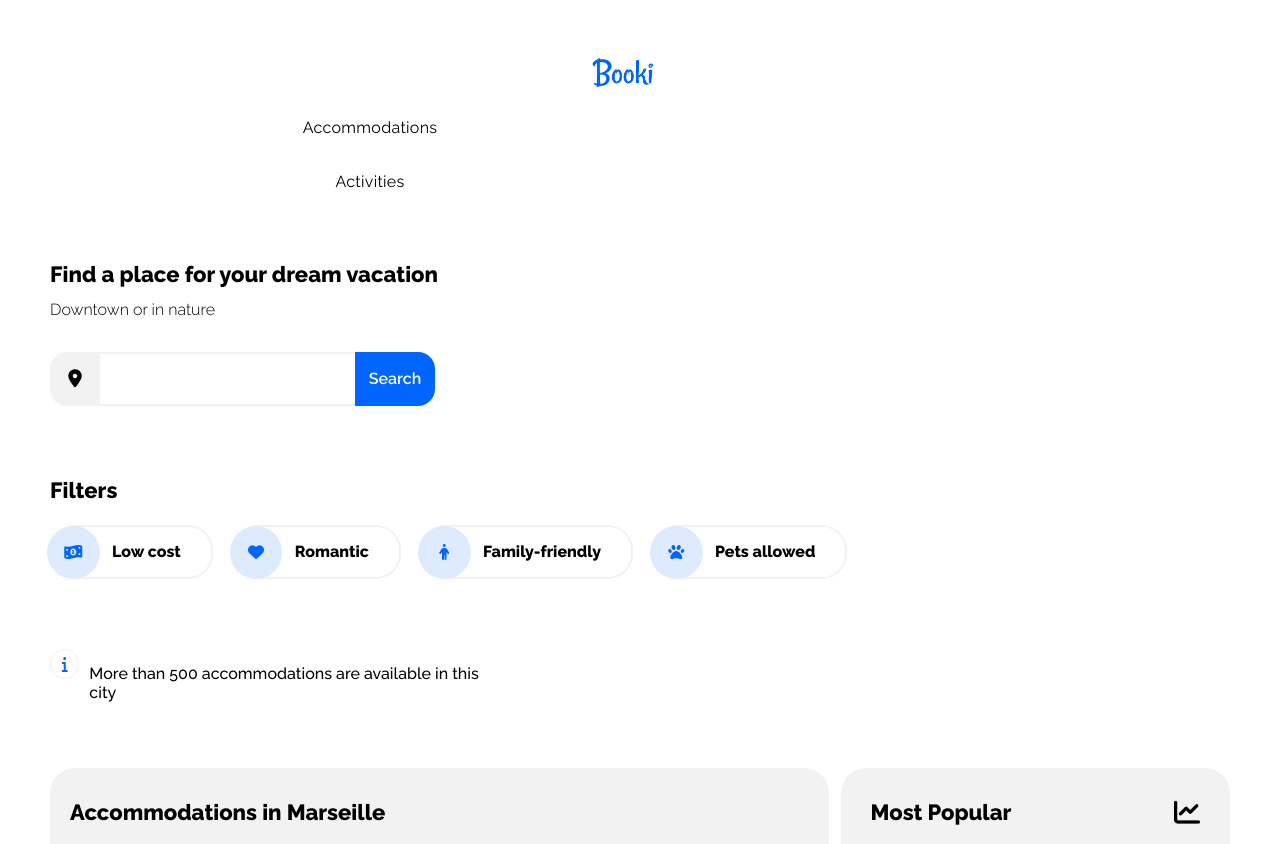
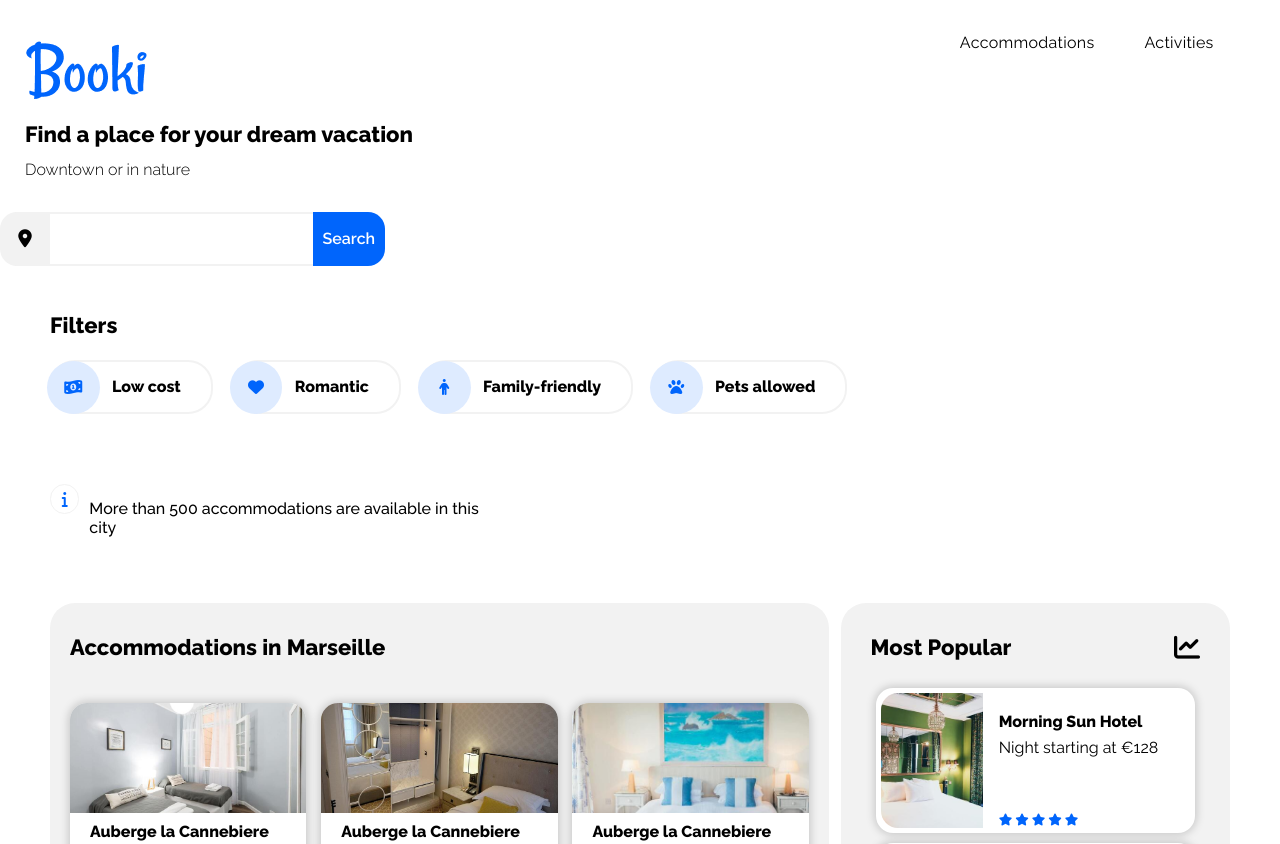
Before and after one commit to QuentinGibson/project-2-openclassrom, a website: page index.html in a window 1280 px wide. Shown: the top 844 px of the page. Drawn offline with nearby package versions, Linux system fonts and the light colour scheme.

Commit message:
repair desktop version of website

```diff
--- a/css/cta.css
+++ b/css/cta.css
@@ -1,10 +1,10 @@
 @media screen and (min-width: 768px) and (max-width: 992px) {
 
-  .cta .searchbar-container__top.searchbar-container__top.searchbar-container__top {
+  #cta .searchbar-container__top.searchbar-container__top.searchbar-container__top {
     justify-content: center;
   }
 
-  .cta .content-container {
+  #cta .cta__action-phrase {
     text-align: center;
   }
 
@@ -13,36 +13,36 @@
   }
 }
 @media screen and (min-width: 768px) {
-  .cta .searchbar-container.searchbar-container {
+  #cta .searchbar-container.searchbar-container {
     width: 385px;
   }
 
-  .cta .searchbar-search-text.searchbar-search-text {
+  #cta .searchbar-search-text.searchbar-search-text {
     display: inline;
   }
 
-  .cta .searchbar-container__top.searchbar-container__top {
+  #cta .searchbar-container__top.searchbar-container__top {
     justify-content: flex-start;
   }
 
-  .cta .fas.fa-search {
+  #cta .fas.fa-search {
     display: none;
   }
 
-  .cta .searchbar-search-text {
+  #cta .searchbar-search-text {
     color: white;
     font-size: 16px;
     font-weight: 600;
     font-family: 'Raleway', sans-serif;
   }
 
-  .cta .search-icon-container.primary-background.primary-background {
+  #cta .search-icon-container.primary-background.primary-background {
     border-radius: 0 17px 17px 0;
     width: 80px;
     height: 100%;
   }
 }
-.cta .content-header {
+#cta .content-header {
   margin: 0;
   margin-bottom: 12px;
   font-size: 22px;
@@ -51,16 +51,16 @@
   font-family: 'Raleway', sans-serif;
 }
 
-.cta .searchbar-container__top {
+#cta .searchbar-container__top {
   display: flex;
   justify-content: center;
 }
 
-.cta .searchbar-search-text {
+#cta .searchbar-search-text {
   display:none;
 }
 
-.cta .content-sub {
+#cta .content-sub {
   margin: 0;
   margin-bottom: 32px;
   font-weight: 300;
@@ -68,7 +68,7 @@
   font-family: 'Raleway', sans-serif;
 }
 
-.cta .searchbar-container {
+#cta .searchbar-container {
   border-radius: 17px;
   position: relative;
   display: flex;
@@ -100,7 +100,7 @@
   margin-left: 15px;
 }
 
-.cta .location-icon {
+#cta .location-icon {
   position: absolute;
   display: inline-flex;
   left: 0;
@@ -136,7 +136,7 @@
     font-weight: bold;
 }
 
-.cta .search-icon-container {
+#cta .search-icon-container {
   position: relative;
   display: inline-flex;
   display: flex;
--- a/css/header.css
+++ b/css/header.css
@@ -1,7 +1,8 @@
 .navigation-text:hover {
     color: var(--primary)
 }
-.header__logo-container {
+
+.header__logo {
     display: flex;
     padding-top: 25px;
     justify-content: center;
@@ -13,7 +14,11 @@
     width: 96px;
 }
 
-nav {
+ul {
+    display: flex;
+}
+
+nav .container {
     display:  flex;
     flex-direction: row;
     list-style: none;
@@ -47,7 +52,8 @@ nav .active {
 }
 
 @media screen and (min-width: 992px) {
-    .header {
+
+    header .container {
         display: flex;
         justify-content: space-between;
     }
--- a/index.html
+++ b/index.html
@@ -18,16 +18,14 @@
 
 <body>
   <header>
-        <div class="section-container">
-            <div class="header">
     <div class="container">
-                    <div class="header__logo-container">
+      <div class="header__logo">
         <a href="#">
-                            <img src="./images/logo/Booki.png" alt="Booki Logo" class="logo">
+          <img src="./images/logo/Booki.png" alt="Booki Logo" class="header__logo-image">
         </a>
       </div>
       <nav>
-                        <ul class="container">
+        <ul>
           <li class="active list-item">
             <a href="#accommodations" class="navigation-text">Accommodations</a>
           </li>
@@ -37,15 +35,14 @@
         </ul>
       </nav>
     </div>
-            </div>
-        </div>
   </header>
   <main>
-        <section class="cta" id="cta">
-            <div class="section-container">
-                <div class="content-container">
+    <section id="cta">
+      <div class="cta__action-phrase">
+        <div class="container">
           <h3 class="content-header">Find a place for your dream vacation</h3>
           <h4 class="content-sub">Downtown or in nature</h4>
+        </div>
       </div>
       <div class="searchbar-container__top">
         <div class="searchbar-container">
@@ -137,8 +134,8 @@
           <div class="hotel-card__top">
             <a href="#" class="hotel-card-link">
               <div class="hotel-card">
-                                <img src="./images/hebergements/4_small/emile-guillemot-Bj_rcSC5XfE-unsplash.jpg"
-                                    class="hotel-image" alt="">
+                <img src="./images/hebergements/4_small/emile-guillemot-Bj_rcSC5XfE-unsplash.jpg" class="hotel-image"
+                  alt="">
                 <div class="hotel-card-content">
                   <div class="hotel-card-content__text">
                     <p class="hotel-title">Morning Sun Hotel</p>
@@ -222,8 +219,8 @@
             </a>
             <a href="#" class="accommodation-card-link">
               <div class="accommodation-card">
-                                <img src="./images/hebergements/4_small/reisetopia-B8WIgxA_PFU-unsplash.jpg"
-                                    class="accommodation-image" alt="">
+                <img src="./images/hebergements/4_small/reisetopia-B8WIgxA_PFU-unsplash.jpg" class="accommodation-image"
+                  alt="">
                 <div class="accommodation-card-content">
                   <div class="accommodation-card-content__container">
                     <p class="accommodation-title">Auberge la Cannebiere</p>
@@ -260,8 +257,8 @@
             </a>
             <a href="#" class="accommodation-card-link">
               <div class="accommodation-card">
-                                <img src="./images/hebergements/4_small/nicate-lee-kT-ZyaiwBe0-unsplash.jpg"
-                                    class="accommodation-image" alt="">
+                <img src="./images/hebergements/4_small/nicate-lee-kT-ZyaiwBe0-unsplash.jpg" class="accommodation-image"
+                  alt="">
                 <div class="accommodation-card-content">
                   <div class="accommodation-card-content__container">
                     <p class="accommodation-title">Auberge la Cannebiere</p>
@@ -279,8 +276,8 @@
             </a>
             <a href="#" class="accommodation-card-link">
               <div class="accommodation-card">
-                                <img src="./images/hebergements/4_small/nicate-lee-kT-ZyaiwBe0-unsplash.jpg"
-                                    class="accommodation-image" alt="">
+                <img src="./images/hebergements/4_small/nicate-lee-kT-ZyaiwBe0-unsplash.jpg" class="accommodation-image"
+                  alt="">
                 <div class="accommodation-card-content">
                   <div class="accommodation-card-content__container">
                     <p class="accommodation-title">Auberge la Cannebiere</p>
@@ -329,8 +326,8 @@
         <div class="activity-list-container">
           <a href="#" class="activity-card-link">
             <div class="activity-card">
-                            <img class="image-container"
-                                src="./images/activites/4_small/paul-hermann-QFTrLdQIRhI-unsplash.jpg" alt="">
+              <img class="image-container" src="./images/activites/4_small/paul-hermann-QFTrLdQIRhI-unsplash.jpg"
+                alt="">
               <div class="text-center-flex-container">
                 <p class="activity-title">Old Port</p>
               </div>
@@ -339,8 +336,8 @@
           <div class="activity-group">
             <a href="#" class="activity-card-link">
               <div class="activity-card small-card">
-                                <img class="image-container"
-                                    src="./images/activites/4_small/kevin-hikari-rV_Qd1l-VXg-unsplash.jpg" alt="">
+                <img class="image-container" src="./images/activites/4_small/kevin-hikari-rV_Qd1l-VXg-unsplash.jpg"
+                  alt="">
                 <div class="text-center-flex-container">
                   <p class="activity-title">Pomegues Fort</p>
                 </div>
@@ -359,8 +356,8 @@
           <div class="activity-group">
             <a href="#" class="activity-card-link">
               <div class="activity-card small-card">
-                                <img class="image-container"
-                                    src="./images/activites/4_small/florian-wehde-xW9e8gdotxI-unsplash.jpg" alt="">
+                <img class="image-container" src="./images/activites/4_small/florian-wehde-xW9e8gdotxI-unsplash.jpg"
+                  alt="">
                 <div class="text-center-flex-container">
                   <p class="activity-title">Calanques Nation Park</p>
                 </div>
@@ -368,8 +365,8 @@
             </a>
             <a href="#" class="activity-card-link">
               <div class="activity-card small-card">
-                                <img class="image-container"
-                                    src="./images/activites/4_small/lena-paulin-wH2-EJoDcV0-unsplash.jpg" alt="">
+                <img class="image-container" src="./images/activites/4_small/lena-paulin-wH2-EJoDcV0-unsplash.jpg"
+                  alt="">
                 <div class="text-center-flex-container">
                   <p class="activity-title">Notre-Dame-de-la-Garde</p>
                 </div>
@@ -379,8 +376,8 @@
           </div>
           <a href="#" class="activity-card-link">
             <div class="activity-card">
-                            <img class="image-container"
-                                src="./images/activites/4_small/reno-laithienne-QUgJhdY5Fyk-unsplash.jpg" alt="">
+              <img class="image-container" src="./images/activites/4_small/reno-laithienne-QUgJhdY5Fyk-unsplash.jpg"
+                alt="">
               <div class="text-center-flex-container">
                 <p class="activity-title">Longchamp Park</p>
               </div>
```
Lines whose indentation alone changed are shown as unchanged.
